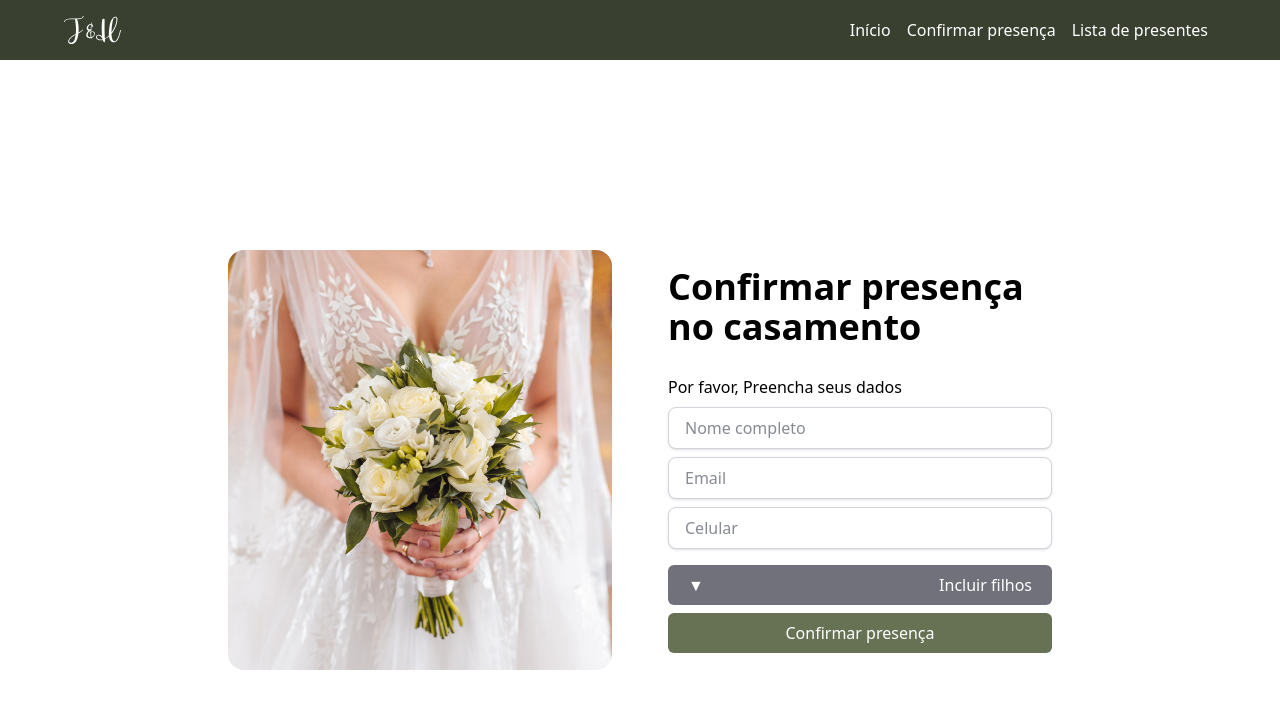
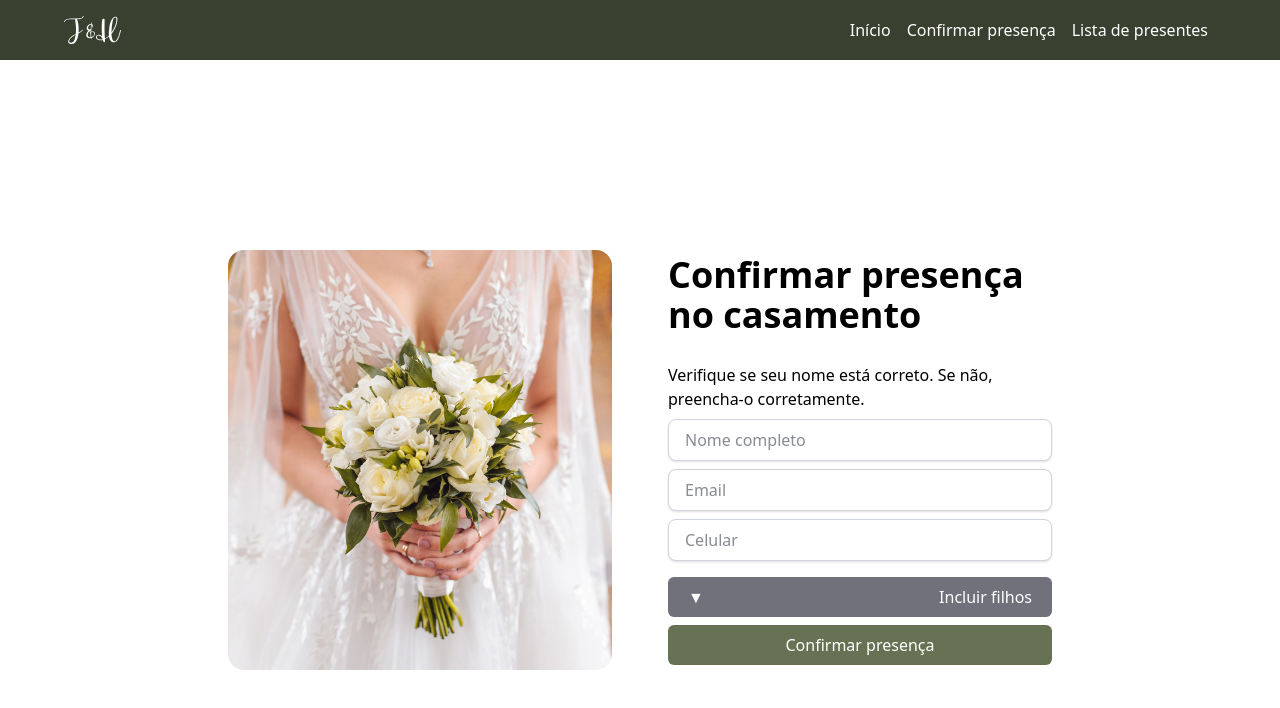
Before and after one commit to hallan-n/casamento-frontend, a React (Vite) app: page /confirm-presence in a window 1280 px wide. Shown: the top 708 px of the page. Built offline with nearby package versions, Linux system fonts and the light colour scheme.

Commit message:
Modificado texto de alerta

```diff
--- a/src/pages/ConfirmPresence.jsx
+++ b/src/pages/ConfirmPresence.jsx
@@ -36,7 +36,7 @@ export default function ConfirmPresence() {
                 <img src="./src/assets/confirm.jpg" className='hidden md:block max-w-96 rounded-2xl' alt="" />
                 <form className='max-w-96' onSubmit={handleSubmit}>
                     <h1 className='text-4xl font-bold mb-7'>Confirmar presença no casamento</h1>
-                    <h2>Por favor, Preencha seus dados</h2>
+                    <h2>Verifique se seu nome está correto. Se não, preencha-o corretamente.</h2>
                     <input
                         name='name'
                         type="text"
```
